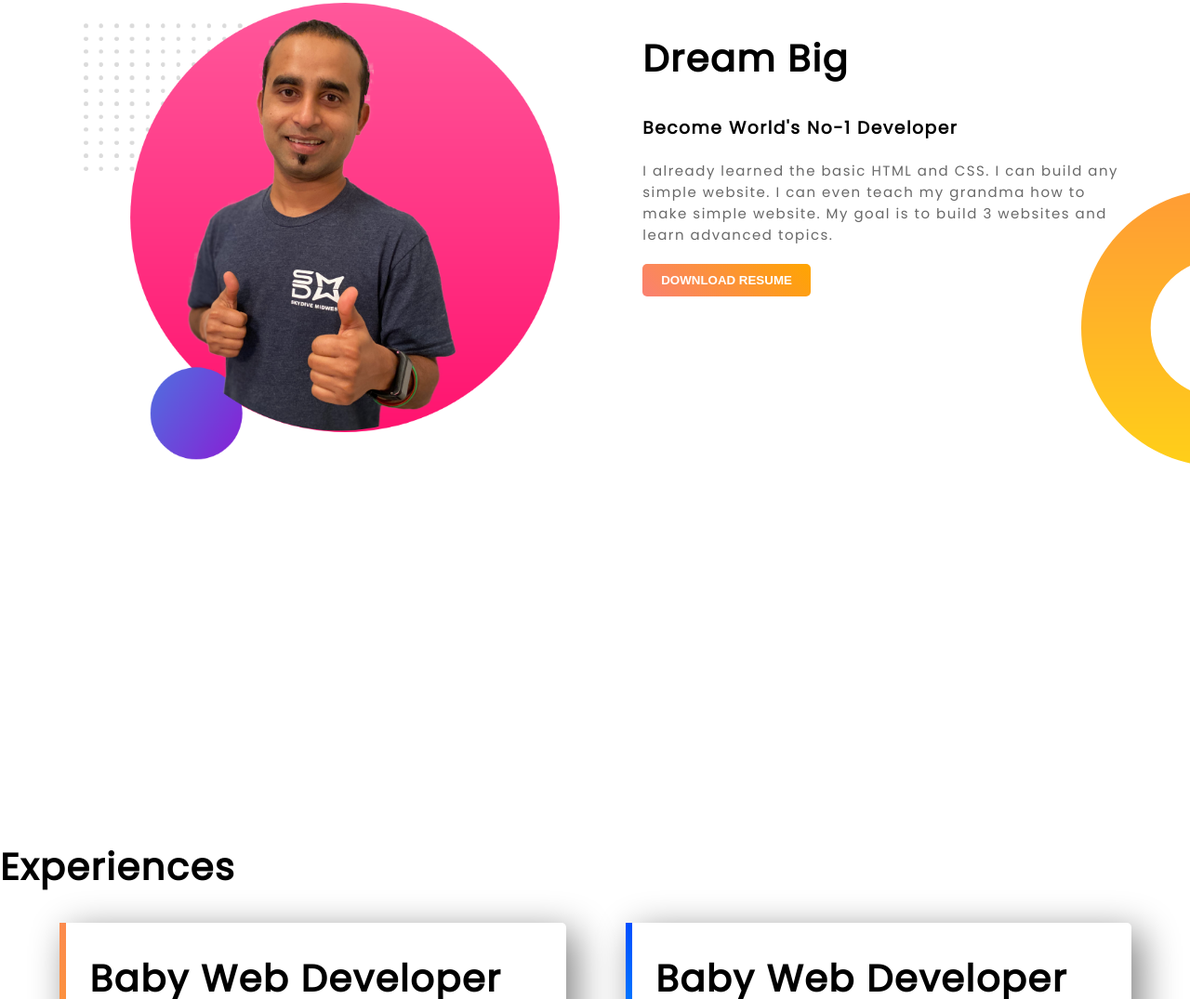
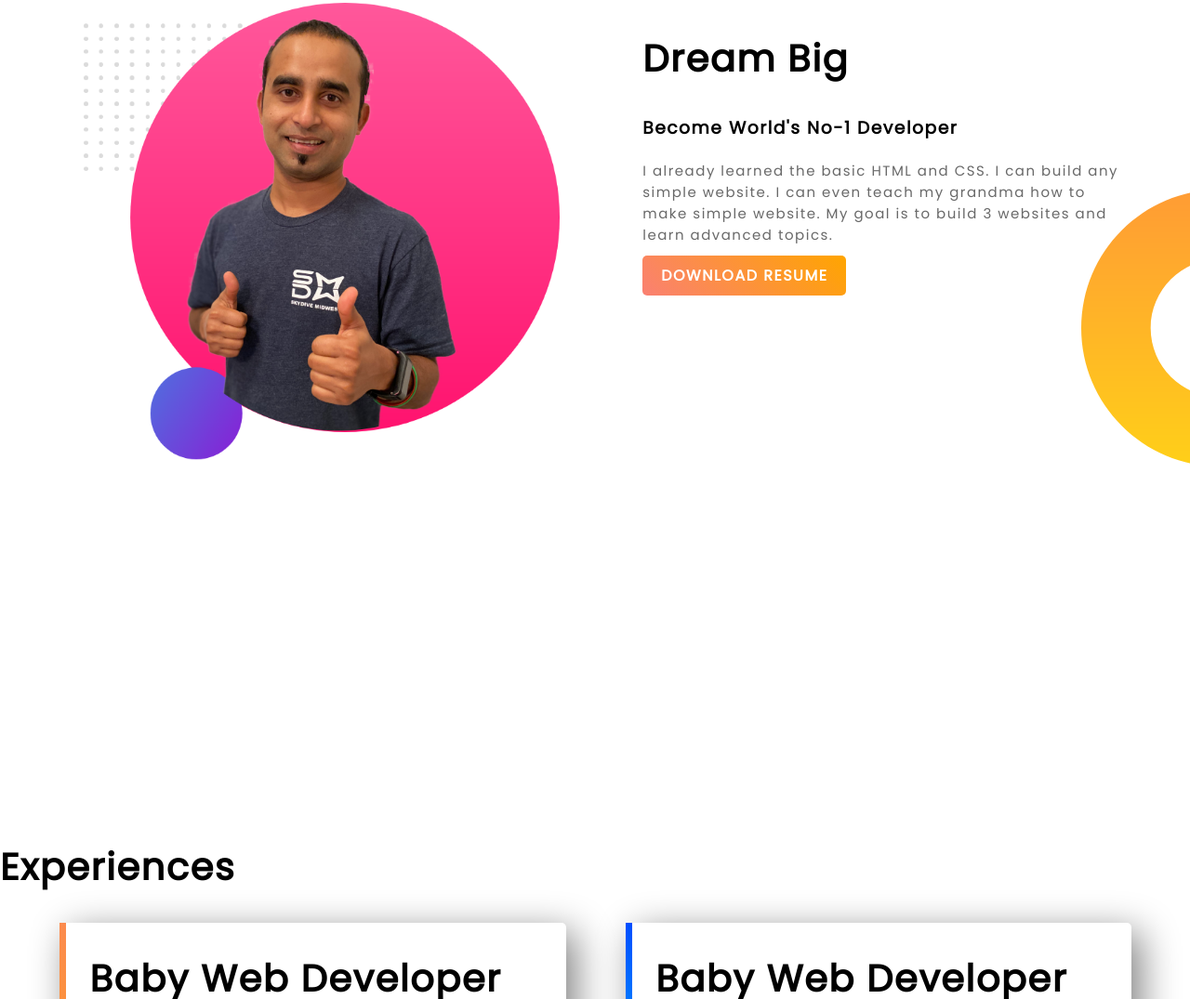
Before and after one commit to yeasin-hossain/P-H-potfolio-project1, a plain HTML site: page index.html in a window 1280 px wide. Shown: the part 697-1772 px from the top of the page at 93% size. Drawn offline with Linux system fonts and the light colour scheme.

Commit message:
changes at button

```diff
--- a/index.html
+++ b/index.html
@@ -32,7 +32,8 @@
                         <h2>Dream Big</h2>
                         <h3>Become world's no-1 Developer</h3>
                         <p>I already learned the basic HTML and CSS. I can build any simple website. I can even teach my grandma how to make simple website. My goal is to build 3 websites and learn advanced topics.</p>
-                        <button class="btn dream-btn">Download Resume</button>
+
+                        <a  class="btn dream-btn" target="_blank" href="https://www.programming-hero.com/">Download Resume</a>
                   </div>
             </section>
                         <!-- !End dream-section  -->
```
